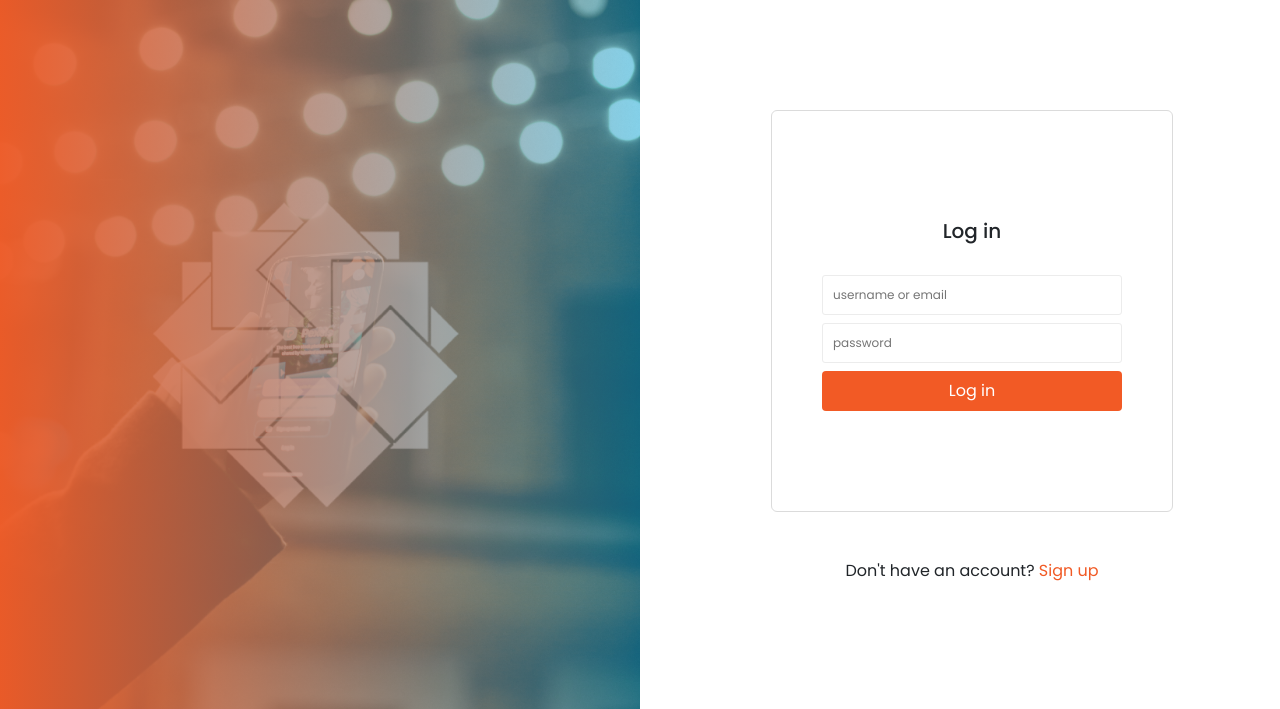
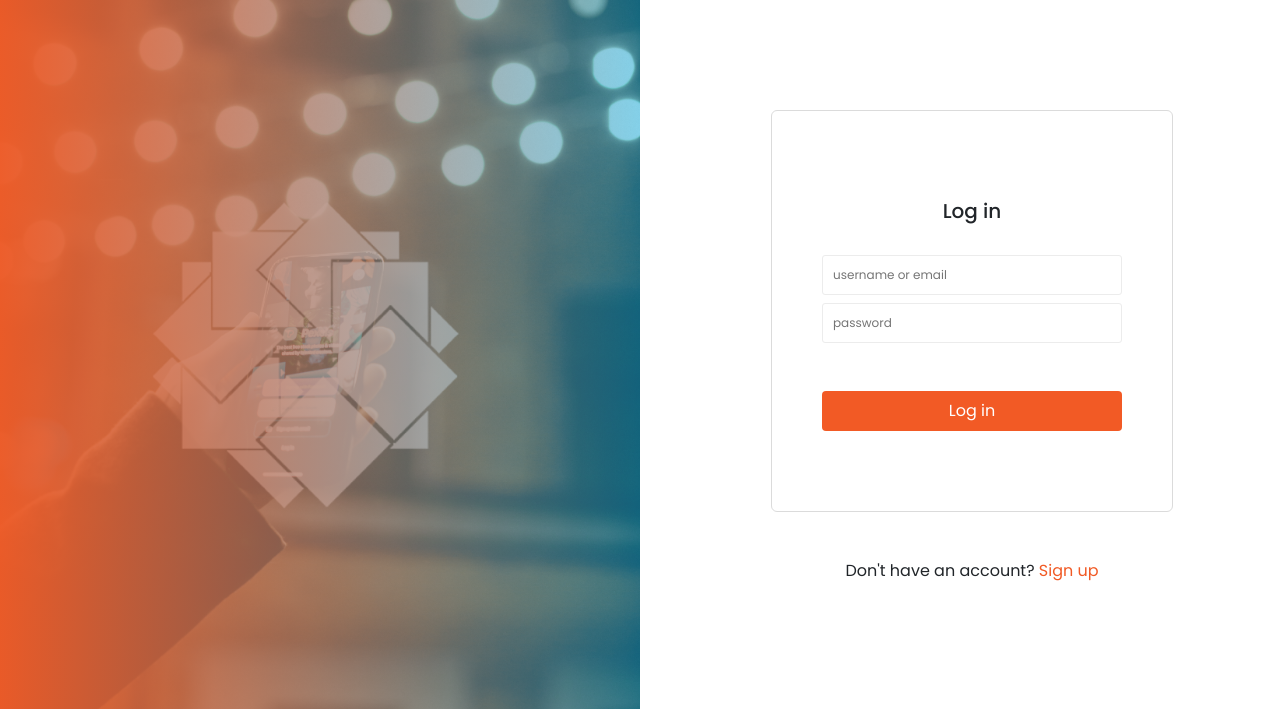
Before and after one commit to JamesMacklean/Upskill-PH, a Django app: page /signin/ in a window 1280 px wide. Shown: the part 90-799 px from the top of the page. Run offline with Django 4.2, Linux system fonts and the light colour scheme; some libraries are stand-ins or nearby versions.

Commit message:
fixed padding and margin

```diff
--- a/templates/authentication/signin.html
+++ b/templates/authentication/signin.html
@@ -17,7 +17,7 @@
                     <input type="text" name="username" placeholder="username or email">
                 </div>
 
-                <div class="input-field pb-2">
+                <div class="input-field pb-5">
                     <input type="password" name="password" placeholder="password" minlength="8" required>
                 </div>
 
```
